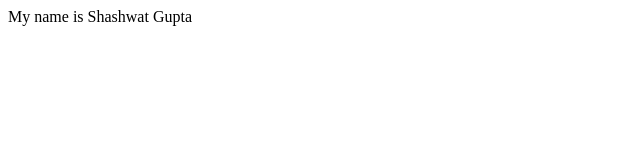
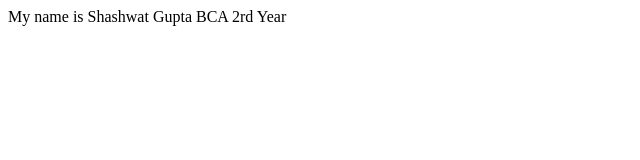
Before and after one commit to shashwatsg7/NewRepo, a plain HTML site: page index.html in a window 1280 px wide. Shown: the whole page, without its empty margins (0-640 px from the left). Drawn offline with Linux system fonts and the light colour scheme.

Commit message:
Adding in feature0

```diff
--- a/index.html
+++ b/index.html
@@ -1 +1,3 @@
-<p> My name is Shashwat Gupta</p>
+<p> My name is Shashwat Gupta
+    BCA 2rd Year
+</p>
```
